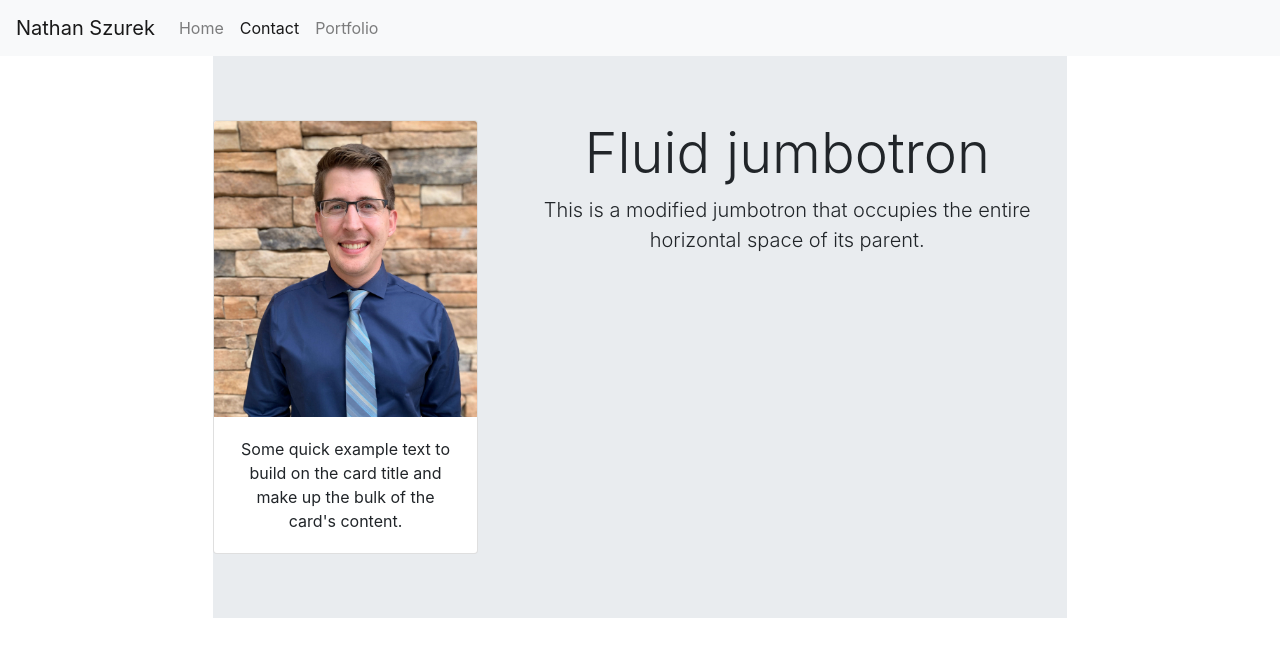
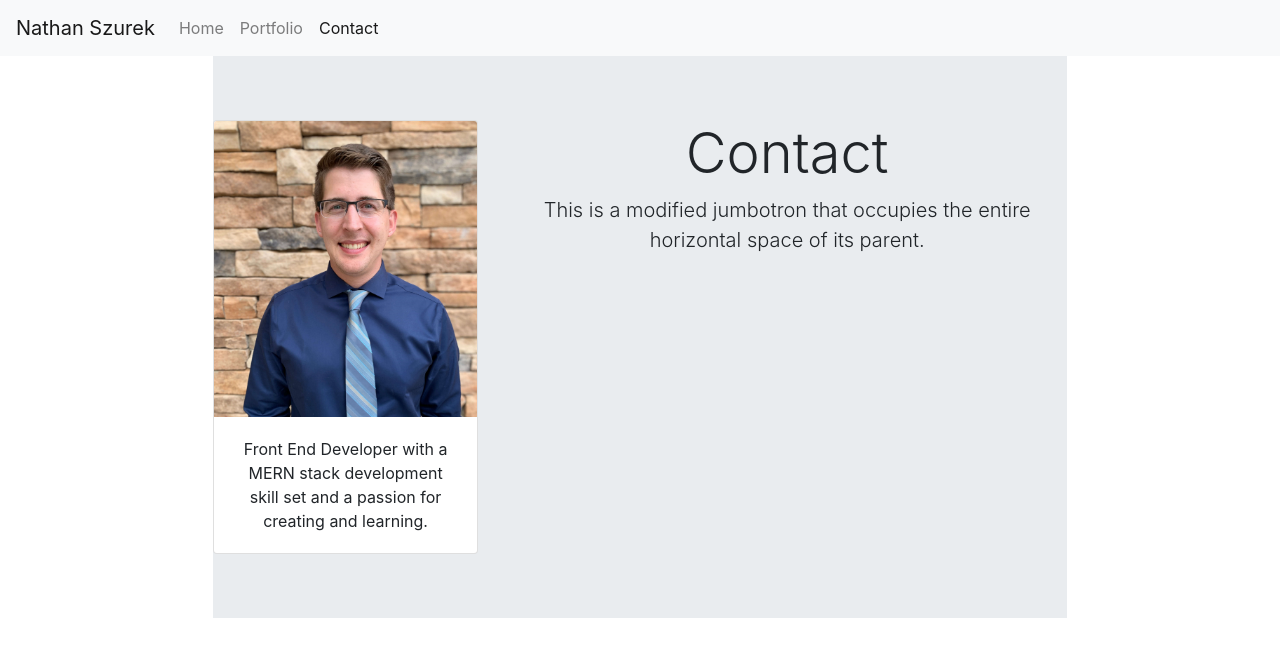
Before and after one commit to NathanSzu/Portfolio, a React (Create React App) app in the folder client/: page /Contact in a window 1280 px wide. Shown: the top 656 px of the page. Built offline with nearby package versions, Linux system fonts and the light colour scheme.

Commit message:
Added text, headers and data file

```diff
--- a/client/src/components/Navbar.js
+++ b/client/src/components/Navbar.js
@@ -13,8 +13,8 @@ function Navbar() {
             <div className="collapse navbar-collapse" id="navbarNavAltMarkup">
                 <div className="navbar-nav">
                     <Link className={location.pathname === "/" ? "nav-item nav-link active" : "nav-item nav-link"} to="/">Home</Link>
+                    <Link className={location.pathname === "/Portfolio" ? "nav-item nav-link active" : "nav-item nav-link"}  to="/Portfolio">Portfolio</Link>
                     <Link className={location.pathname === "/Contact" ? "nav-item nav-link active" : "nav-item nav-link"} to="/Contact">Contact</Link>
-                    <Link className={location.pathname === "/Portfolio" ? "nav-item nav-link active" : "nav-item nav-link"}  to="/Portfolio">Portfolio</Link>
                 </div>
             </div>
         </nav>
--- a/client/src/components/ProfileCard.js
+++ b/client/src/components/ProfileCard.js
@@ -7,7 +7,7 @@ export default function ProfileCard() {
         <div class="card" /*style="width: 18rem;"*/>
             <img class="card-img-top" src={ProfilePic} alt="Card image cap" />
             <div class="card-body">
-                <p class="card-text">Some quick example text to build on the card title and make up the bulk of the card's content.</p>
+                <p class="card-text">Front End Developer with a MERN stack development skill set and a passion for creating and learning.</p>
             </div>
         </div>
     )
--- a/client/src/pages/Contact.js
+++ b/client/src/pages/Contact.js
@@ -11,7 +11,7 @@ export default function Contact() {
                             <ProfileCard />
                         </div>
                         <div className="col-md-8">
-                            <h1 className="display-4">Fluid jumbotron</h1>
+                            <h1 className="display-4">Contact</h1>
                             <p className="lead">This is a modified jumbotron that occupies the entire horizontal space of its parent.</p>
                         </div>
                     </div>
--- a/client/src/pages/Home.js
+++ b/client/src/pages/Home.js
@@ -11,7 +11,7 @@ export default function Home() {
                             <ProfileCard />
                         </div>
                         <div className="col-md-8">
-                            <h1 className="display-4">Fluid jumbotron</h1>
+                            <h1 className="display-4">About Me</h1>
                             <p className="lead">This is a modified jumbotron that occupies the entire horizontal space of its parent.</p>
                         </div>
                     </div>
--- a/client/src/pages/Portfolio.js
+++ b/client/src/pages/Portfolio.js
@@ -11,7 +11,7 @@ export default function Portfolio() {
                             <ProfileCard />
                         </div>
                         <div className="col-md-8">
-                            <h1 className="display-4">Fluid jumbotron</h1>
+                            <h1 className="display-4">Portfolio</h1>
                             <p className="lead">This is a modified jumbotron that occupies the entire horizontal space of its parent.</p>
                         </div>
                     </div>
--- /dev/null
+++ b/client/src/utils/PortfolioInfo.js
@@ -0,0 +1,5 @@
+export default {
+    all: [
+
+    ]
+}
```
